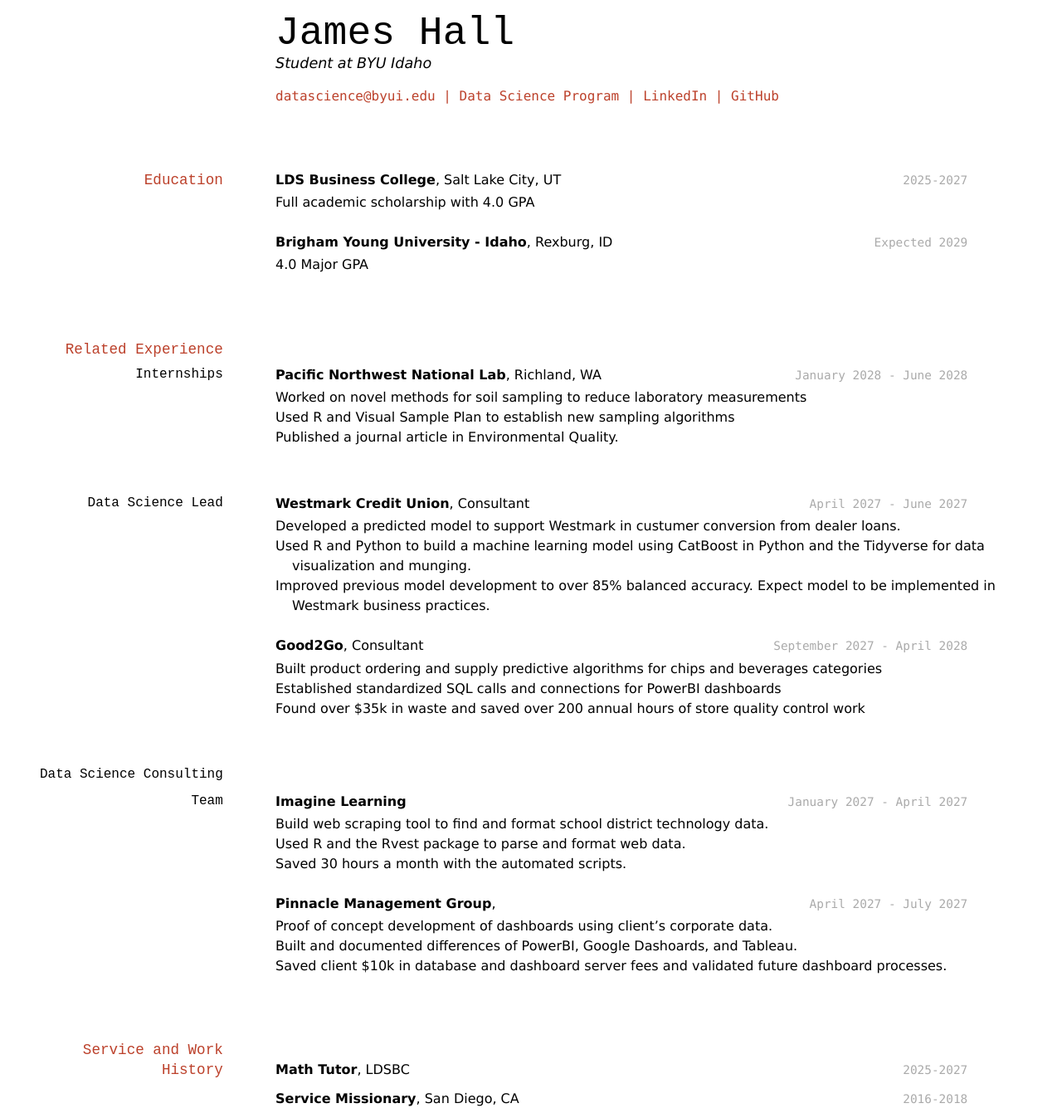
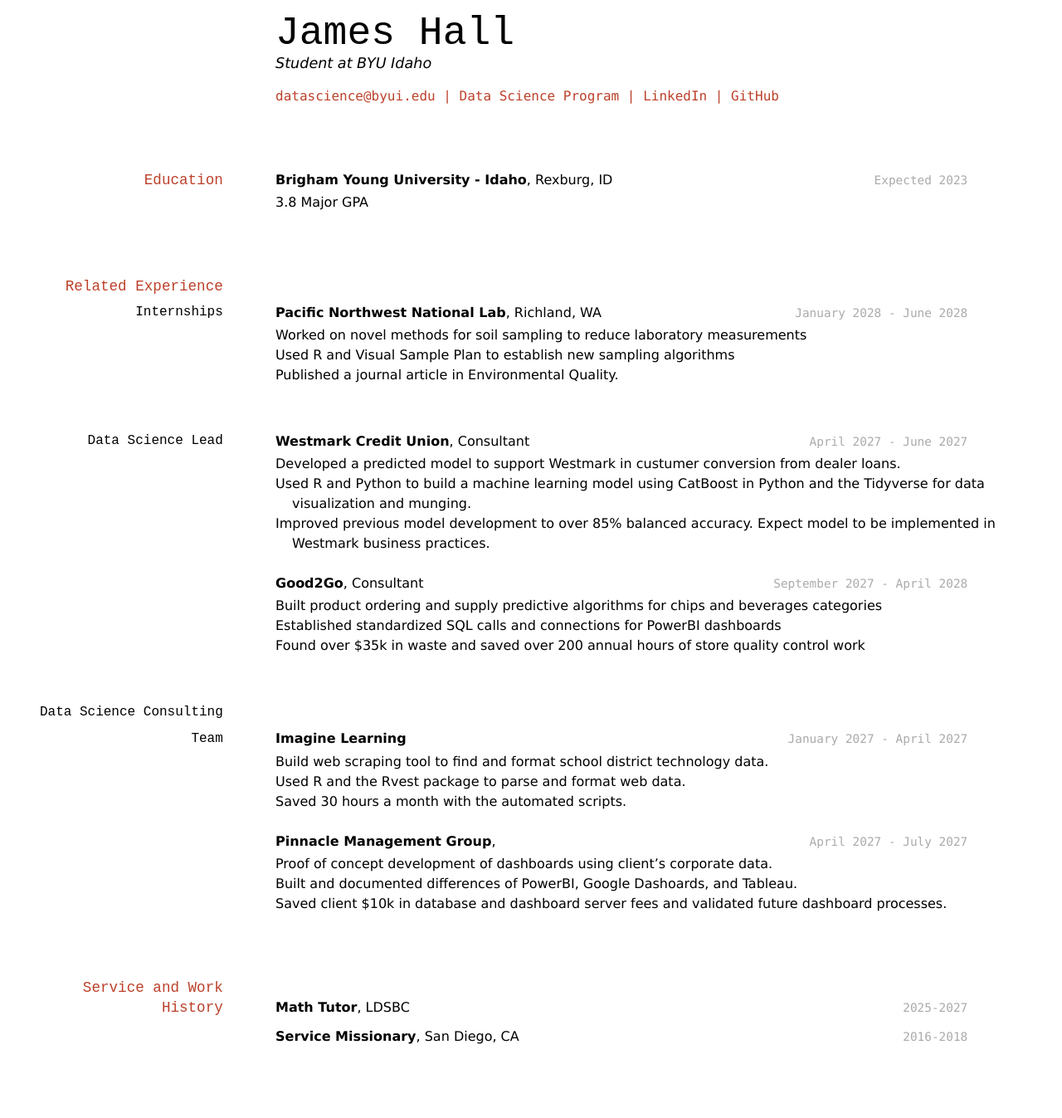
Before and after one commit to jamesbhall423/jameshall_resume, a Jekyll site: the page built from docs/index.md, in a window 1280 px wide. Shown: the whole page at 83% size. Built offline with Jekyll 4.4.1, drawn with Linux system fonts in a browser that asks for light colours; after the commit the page ends 1272 px from its top, so only the background shows below that.

Commit message:
Fixed school

```diff
--- a/docs/index.md
+++ b/docs/index.md
@@ -16,15 +16,11 @@ Student at BYU Idaho
 
 ## Education
 
-`2025-2027`
-__LDS Business College__, Salt Lake City, UT
 
-- Full academic scholarship with 4.0 GPA
-
-`Expected 2029`
+`Expected 2023`
 __Brigham Young University - Idaho__, Rexburg, ID
 
-- 4.0 Major GPA
+- 3.8 Major GPA
 
 
 ## Related Experience
```
